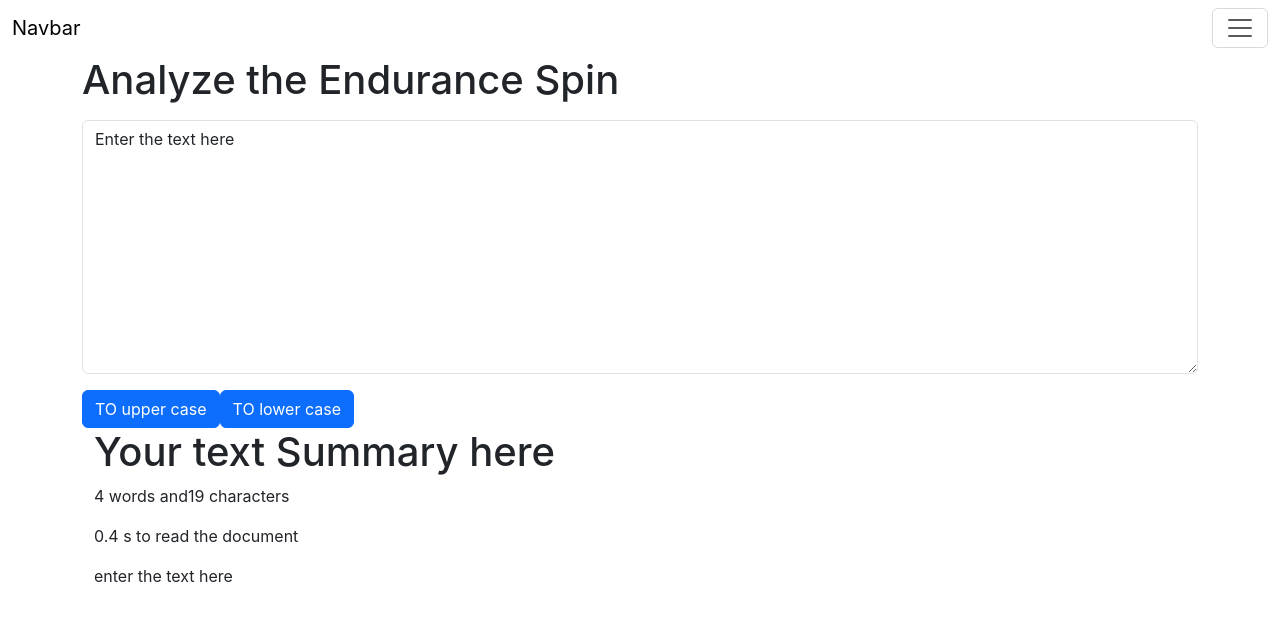
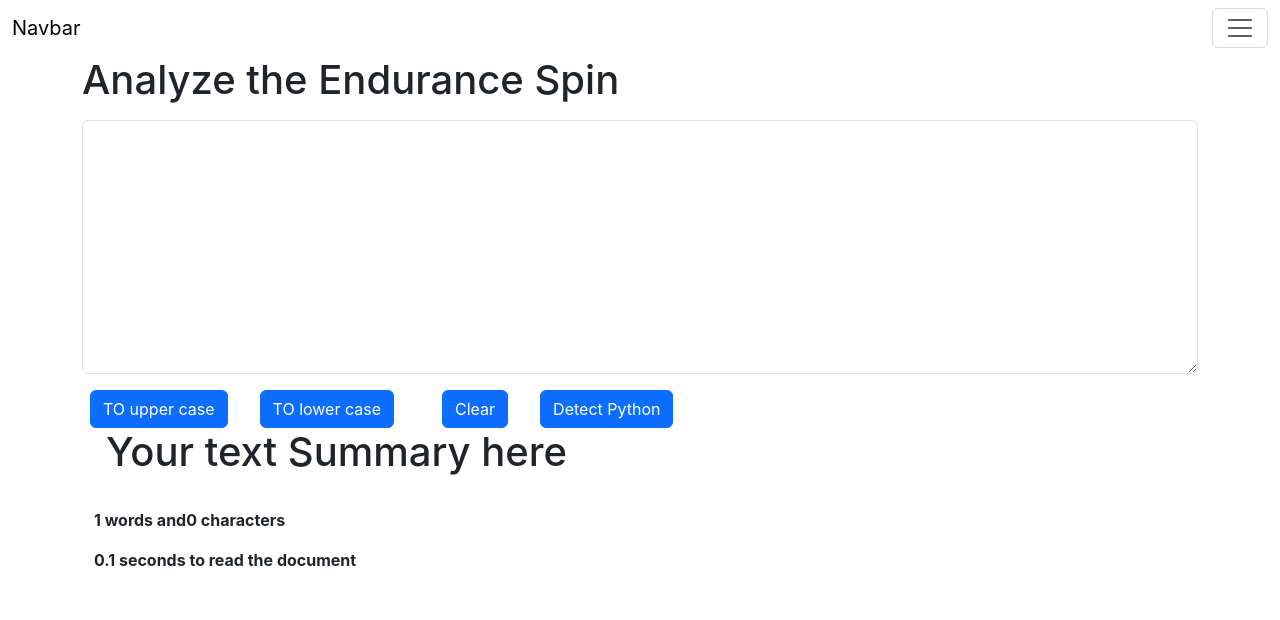
Before and after one commit to luficerg/reaction, a React (Create React App) app: page / in a window 1280 px wide. Shown: the top 620 px of the page. Built offline with nearby package versions, Linux system fonts and the light colour scheme.

Commit message:
function exercise completed

```diff
--- a/src/components/Navbar.js
+++ b/src/components/Navbar.js
@@ -19,10 +19,6 @@ export default function Navbar(props) {
                                 <a className="nav-link" href="#">{props.second}</a>
                             </li>
                         </ul>
-                        <form className="d-flex" role="search">
-                            <input className="form-control me-2" type="search" placeholder="Search" aria-label="Search"/>
-                            <button className="btn btn-outline-success" type="submit">Search</button>
-                        </form>
                     </div>
                 </div>
             </nav>
--- a/src/components/TextForm.js
+++ b/src/components/TextForm.js
@@ -4,23 +4,61 @@ import PropTypes from 'prop-types'
 export default function TextForm(props){
 
     const handleClickUpper = () => {
-        console.log("Uppercase was clicked" )
+
         let newTExt = text.toUpperCase()
         setText(newTExt)
+        console.log("Uppercase was clicked" )
+    }
+
+    const handleClickPython = () => {
+
+        let N_list = text.split("\n")
+        let list  = text.split(" ")
+        var files = []
+
+        for (let item of list) {
+            if (item.toLowerCase().endsWith('.py')){
+
+                console.log("Python file  was detected" )
+                files.push(item)
+            }
+
+        }
+        for (let item of N_list) {
+            if (item.toLowerCase().endsWith('.py')){
+
+                console.log("Python file  was detected" )
+                files.push(item)
+            }
+
+        }
+
+        let string = ""
+        for (let item of files) {
+            string = string + item + "\n"
+        }
+        setText(string)
     }
 
     const handleClickLower = () => {
-        console.log("Lowercase was clicked" )
+
         let newTExt = text.toLowerCase()
         setText(newTExt)
+        console.log("Lowercase was clicked" )
+    }
+
+    const handleClickClear = () => {
+
+        let newTExt = ''
+        setText(newTExt)
+        console.log("Clear was clicked" )
     }
 
     const handleOnChange = (event) => {
-        console.log("New")
         setText(event.target.value)
     }
 
-    const [text, setText] = useState("Enter the text here")
+    const [text, setText] = useState("");
     return(
         <>
 
@@ -32,20 +70,31 @@ export default function TextForm(props){
                 <textarea className="form-control" id="text" rows="10" value = {text} onChange={handleOnChange}></textarea>
                 </div>
                 <div>
-                <button className="btn btn-primary mx - 4" onClick={handleClickUpper}>
+                <button className="btn btn-primary mx-2" onClick={handleClickUpper}>
                     TO upper case
                 </button>
 
-                <button className="btn btn-primary" onClick={handleClickLower}>
+                <button className="btn btn-primary mx-4" onClick={handleClickLower}>
                     TO lower case
+                </button>
+
+                <button className="btn btn-primary mx-4" onClick={handleClickClear}>
+                    Clear
+                </button>
+
+                <button className="btn btn-primary mx-2" onClick={handleClickPython}>
+                    Detect Python
                 </button>
         </div>
 
         <div className="container">
-            <h1>Your text Summary here</h1>
+            <h1 className='container'>Your text Summary here</h1>
+            <br/>
+            <strong>
             <p> {text.split(" ").length} words and{text.length} characters</p>
-            <p> {0.1 *text.split(" ").length}  s to read the document</p>
+            <p> {0.1 *text.split(" ").length}  seconds to read the document</p>
             <p>{text.toLowerCase()}</p>
+            </strong>
         </div>
         </>
     )
```
